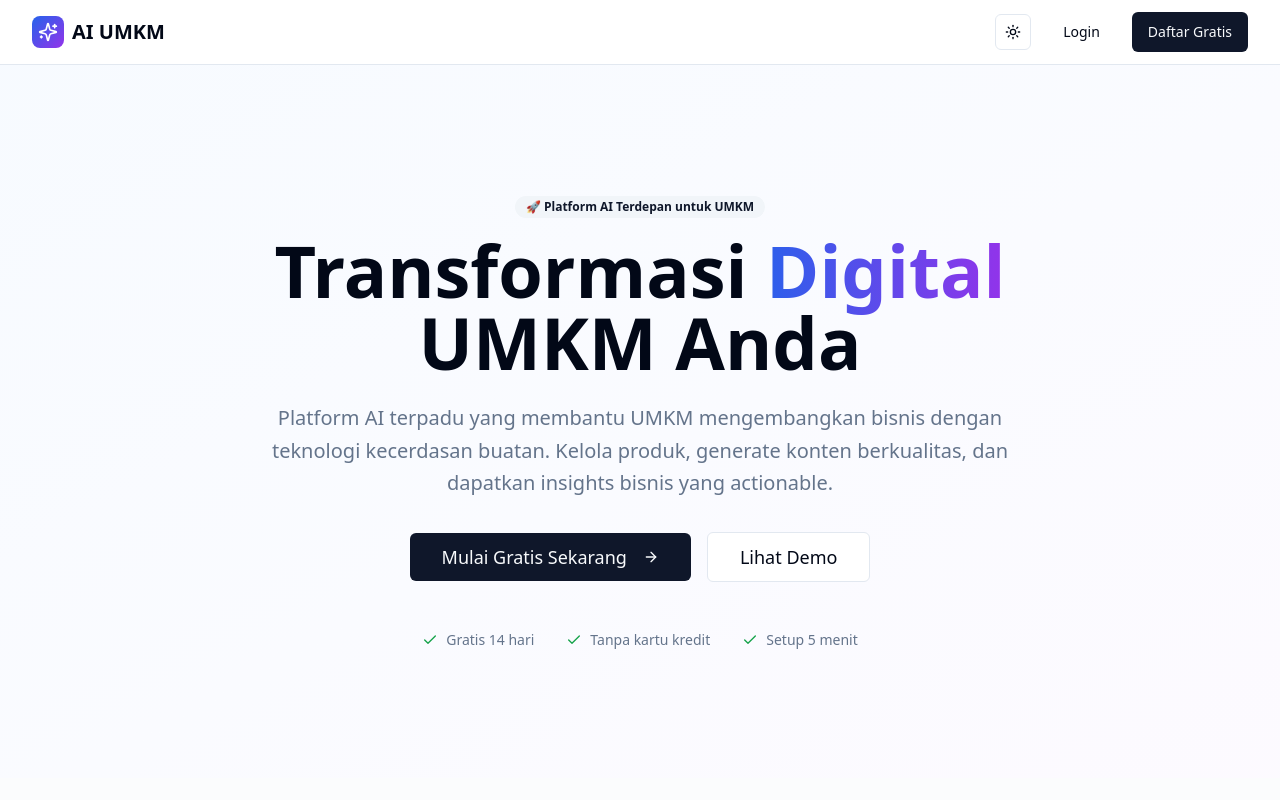
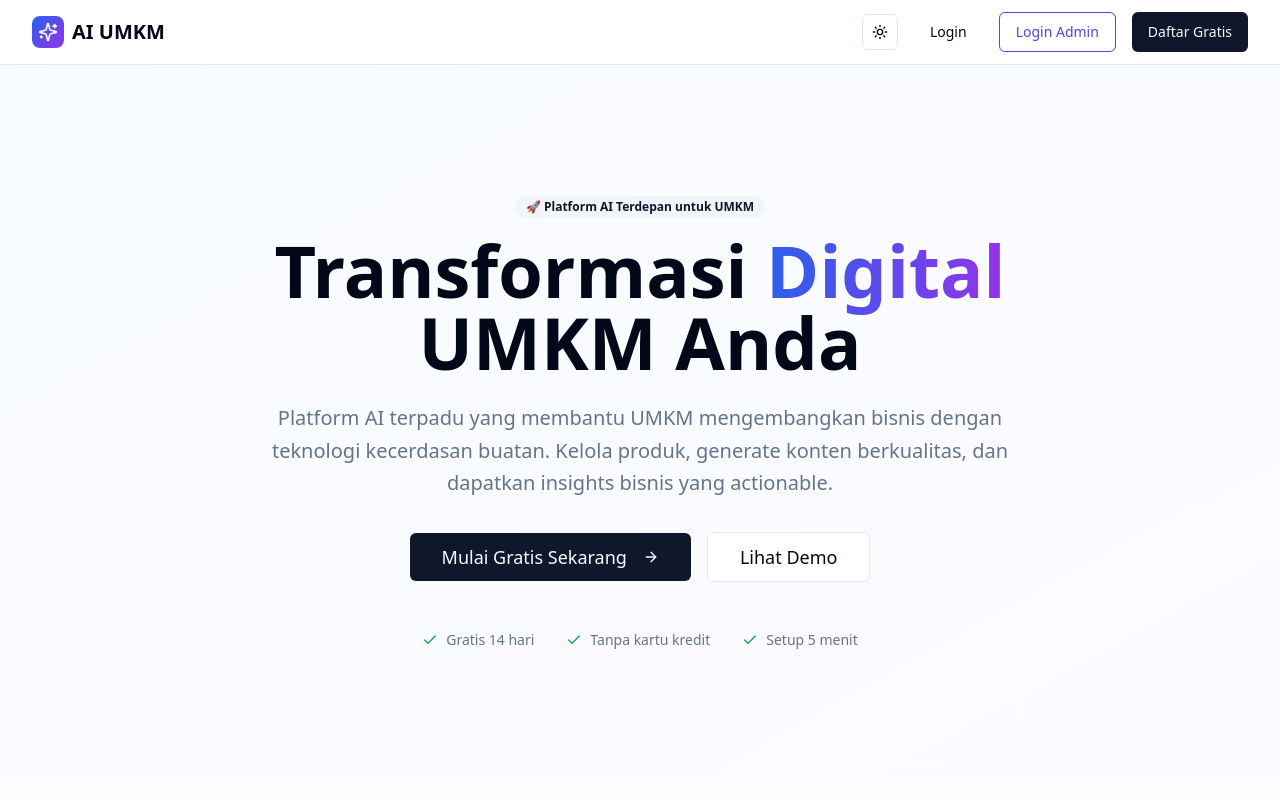
Before and after one commit to Falzz1010/umkm-ai-spark, a React (Vite) app: page / in a window 1280 px wide. Shown: the top 800 px of the page. Built offline with nearby package versions, Linux system fonts and the light colour scheme.

Commit message:
feat: Add admin login button to landing page
Adds an admin login button to the landing page and provides default admin credentials.

```diff
--- a/src/pages/Index.tsx
+++ b/src/pages/Index.tsx
@@ -1,4 +1,3 @@
-
 import { useEffect } from 'react';
 import { useNavigate } from 'react-router-dom';
 import { Button } from '@/components/ui/button';
@@ -85,6 +84,13 @@ export default function Index() {
               <ThemeToggle />
               <Button variant="ghost" onClick={() => navigate('/auth')}>
                 Login
+              </Button>
+              <Button
+                variant="outline"
+                className="text-indigo-600 border-indigo-600"
+                onClick={() => navigate('/auth/admin')}
+              >
+                Login Admin
               </Button>
               <Button onClick={() => navigate('/auth')}>
                 Daftar Gratis
```
